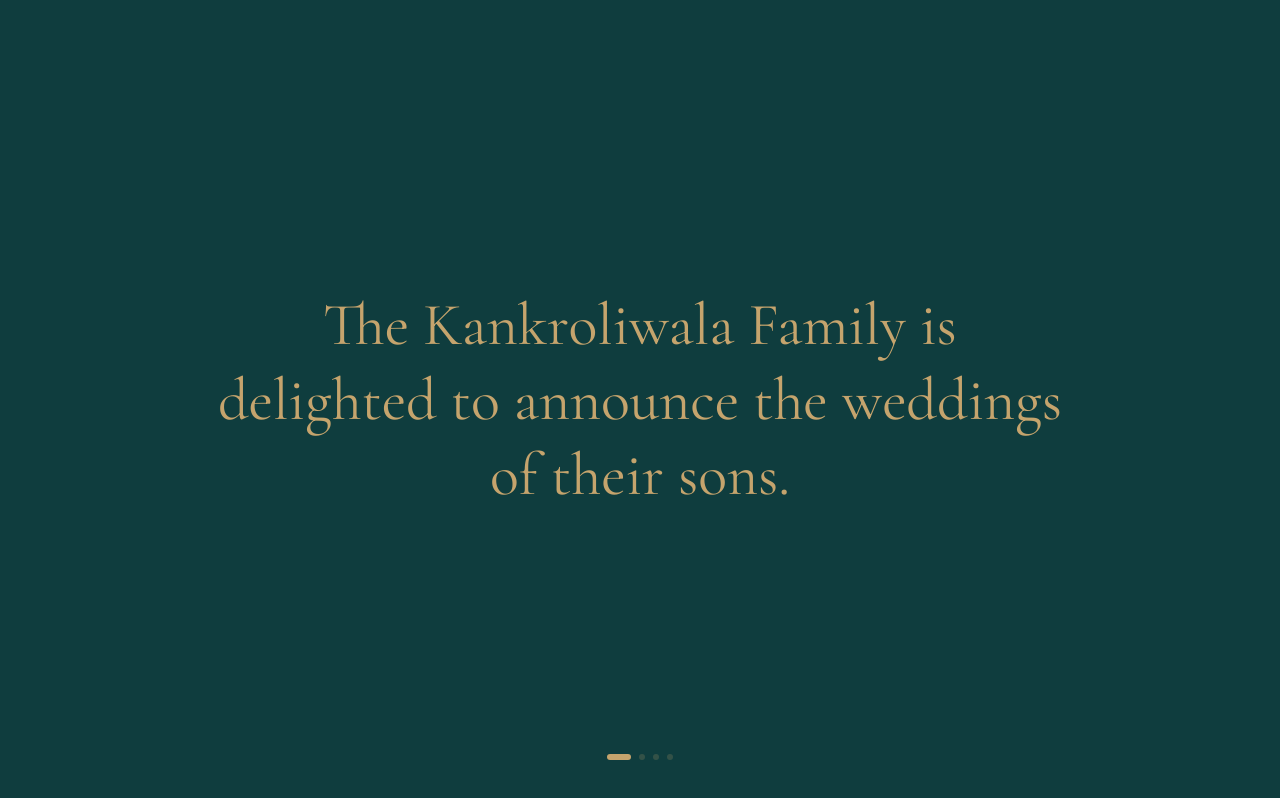
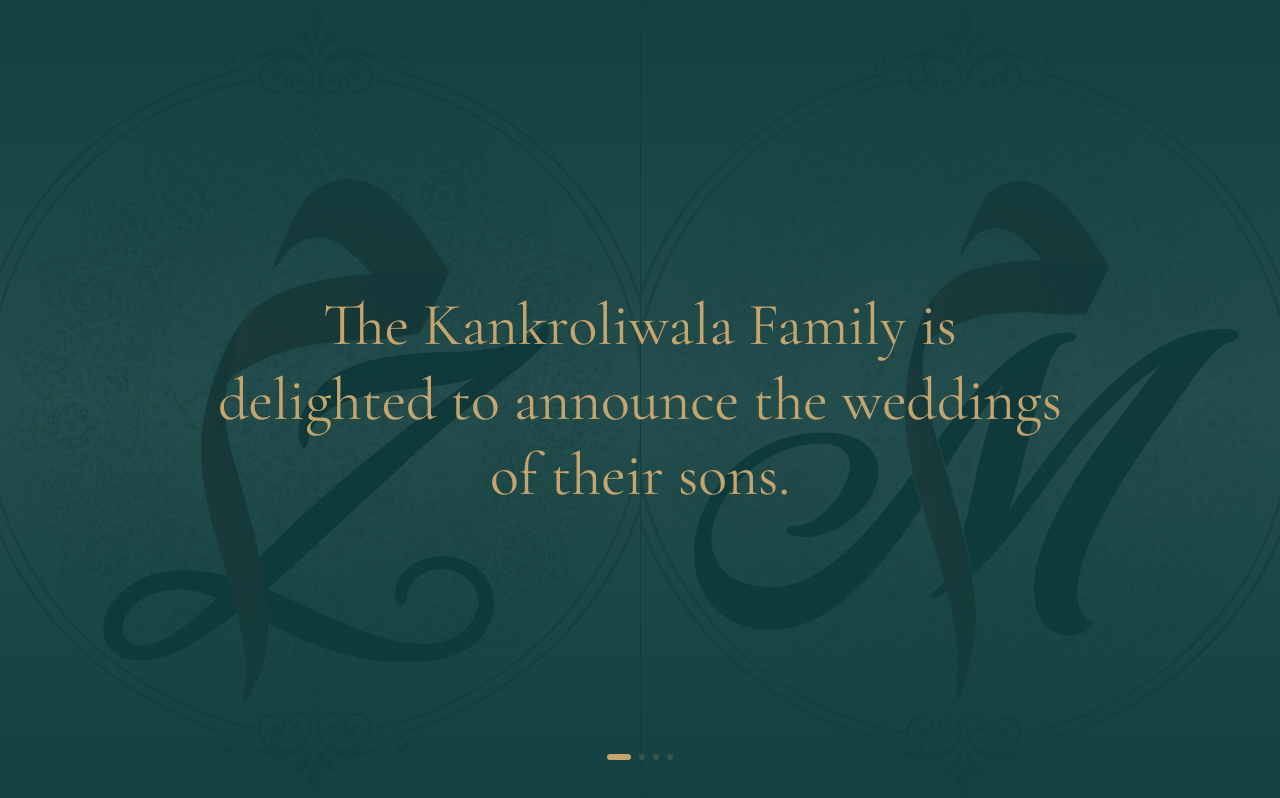
Before and after one commit to Murtazak6/wedding, a Next.js app: page / in a window 1280 px wide. Both pictures are taken after a click on the button "REVEAL INVITATION". Built offline with nearby package versions, Linux system fonts and the light colour scheme.

Commit message:
background

```diff
--- a/src/components/CinematicReveal.tsx
+++ b/src/components/CinematicReveal.tsx
@@ -38,13 +38,9 @@ export default function CinematicReveal({ config, onComplete }: CinematicRevealP
     return () => clearTimeout(timer);
   }, [index, sequence.length, couple1Index]);
 
-  const getBackgroundImage = () => {
-    if (index === couple1Index) return config.families.couple1.image;
-    if (index === couple2Index) return config.families.couple2.image;
-    return null;
-  };
-
-  const backgroundImage = getBackgroundImage();
+  const isCouplePage = index === couple1Index || index === couple2Index;
+  const backgroundImage = index === couple1Index ? config.families.couple1.image :
+                        index === couple2Index ? config.families.couple2.image : null;
 
   return (
     <motion.div
@@ -55,7 +51,7 @@ export default function CinematicReveal({ config, onComplete }: CinematicRevealP
     >
       {/* Background Cinematic Images */}
       <AnimatePresence mode="wait">
-        {backgroundImage ? (
+        {isCouplePage ? (
           <motion.div
             key={backgroundImage}
             initial={{ opacity: 0, scale: 1.1 }}
@@ -65,7 +61,7 @@ export default function CinematicReveal({ config, onComplete }: CinematicRevealP
             className="absolute inset-0 z-0"
           >
             <Image
-              src={backgroundImage}
+              src={backgroundImage!}
               alt="Couple Photo"
               fill
               className="object-cover object-top"
@@ -74,12 +70,32 @@ export default function CinematicReveal({ config, onComplete }: CinematicRevealP
           </motion.div>
         ) : (
           <motion.div
-            key="pattern"
+            key="initials"
             initial={{ opacity: 0 }}
-            animate={{ opacity: 0.05 }}
+            animate={{ opacity: 0.15 }}
             exit={{ opacity: 0 }}
-            className="absolute inset-0 islamic-pattern z-0"
-          />
+            className="absolute inset-0 z-0 flex flex-col md:flex-row"
+          >
+            <div className="relative w-full h-1/2 md:w-1/2 md:h-full">
+              <Image
+                src={config.families.couple1.initial_img}
+                alt="Initials 1"
+                fill
+                className="object-cover opacity-60"
+                unoptimized
+              />
+            </div>
+            <div className="relative w-full h-1/2 md:w-1/2 md:h-full border-t md:border-t-0 md:border-l border-primary/10">
+              <Image
+                src={config.families.couple2.initial_img}
+                alt="Initials 2"
+                fill
+                className="object-cover opacity-60"
+                unoptimized
+              />
+            </div>
+            <div className="absolute inset-0 islamic-pattern opacity-10" />
+          </motion.div>
         )}
       </AnimatePresence>
 
```
